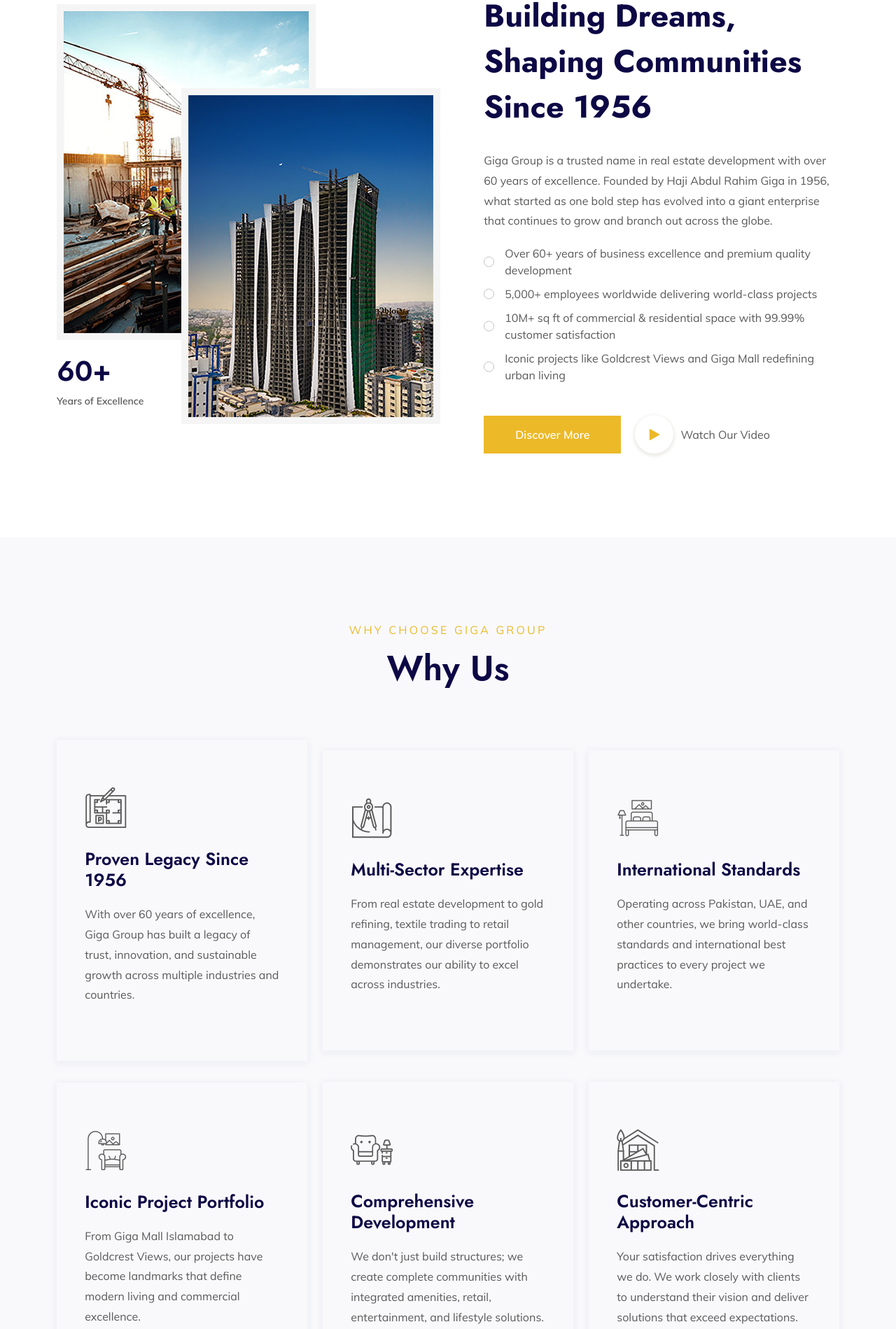
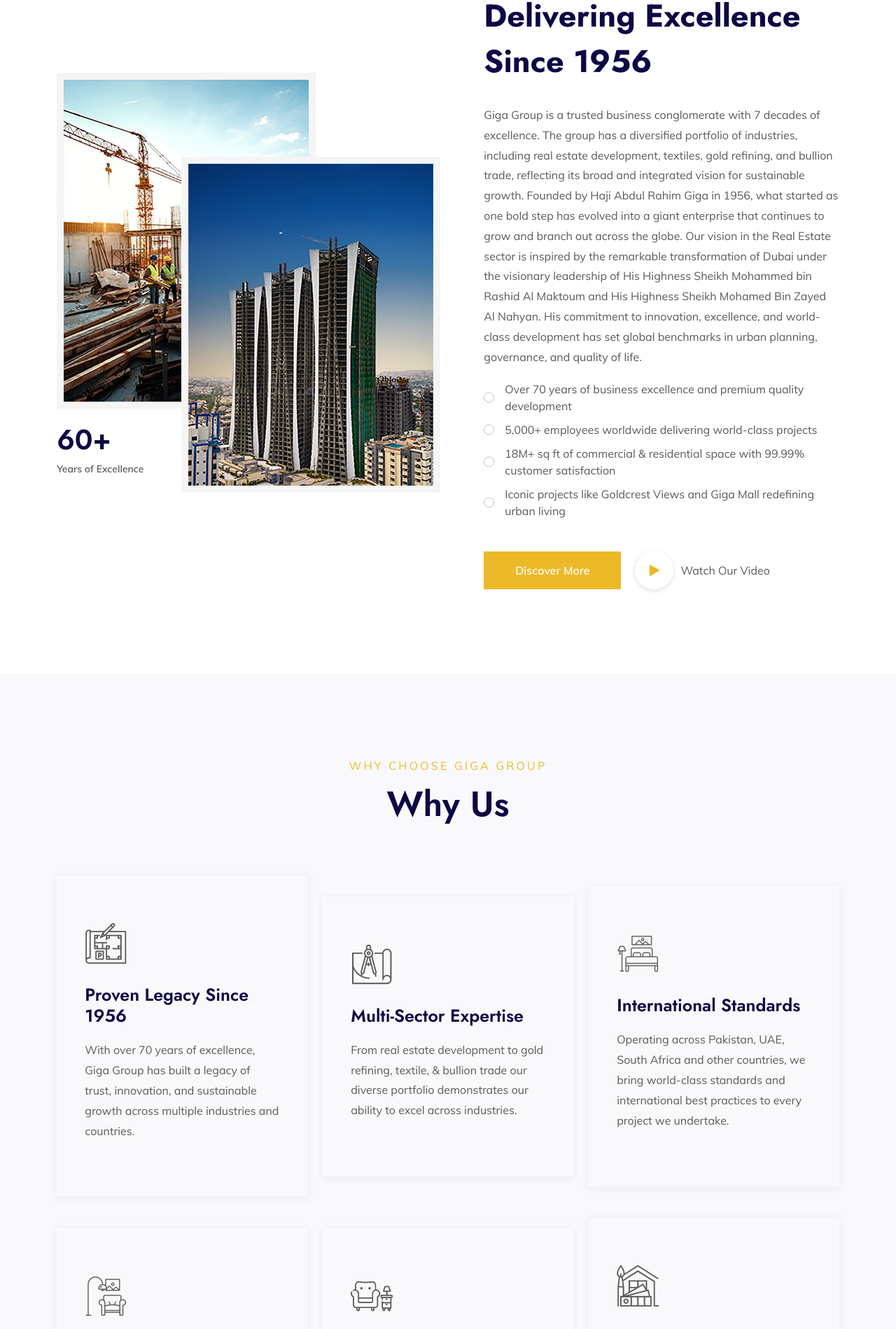
Before and after one commit to Giga-Group/GigaGroup, a React (Create React App) app: page / in a window 1280 px wide. Shown: the part 2576-4475 px from the top of the page at 70% size. Built offline with nearby package versions, Linux system fonts and the light colour scheme; no server answers; a web font is replaced by a local one.

Commit message:
minor changes

```diff
--- a/src/api/service.js
+++ b/src/api/service.js
@@ -29,8 +29,8 @@
         Id: '1',
         sImg:simg,
         sTitle: 'Proven Legacy Since 1956',
-        description:'With over 60 years of excellence, Giga Group has built a legacy of trust, innovation, and sustainable growth across multiple industries and countries.',
-        des2:'60+ years of excellence across multiple industries and countries.',
+        description:'With over 70 years of excellence, Giga Group has built a legacy of trust, innovation, and sustainable growth across multiple industries and countries.',
+        des2:'70+ years of excellence across multiple industries and countries.',
         des3:'Founded by Haji Abdul Rahim Giga in Dubai, UAE in 1956, Giga Group has evolved from a textile trading business into a multi-national conglomerate. Our proven track record spans real estate, commercial development, retail, and international trade.',
         icon:'fi flaticon-planning',
         ssImg1:sSingleimg1,
@@ -41,7 +41,7 @@
         Id: '2',
         sImg:simg2,
         sTitle: 'Multi-Sector Expertise',
-        description:'From real estate development to gold refining, textile trading to retail management, our diverse portfolio demonstrates our ability to excel across industries.',
+        description:'From real estate development to gold refining, textile, & bullion trade our diverse portfolio demonstrates our ability to excel across industries.',
         des2:'Diverse expertise across real estate, retail, trading, and manufacturing.',
         des3:'Our multi-sector approach gives us unique insights and capabilities. We understand the interconnected nature of modern business and leverage our expertise in one sector to innovate in others, creating comprehensive solutions for our clients.',
         icon:'fi flaticon-blueprint',
@@ -53,7 +53,7 @@
         Id: '3',
         sImg:simg3,
         sTitle: 'International Standards',
-        description:'Operating across Pakistan, UAE, and other countries, we bring world-class standards and international best practices to every project we undertake.',
+        description:'Operating across Pakistan, UAE, South Africa and other countries, we bring world-class standards and international best practices to every project we undertake.',
         des2:'World-class standards from international operations and partnerships.',
         des3:'Our international presence allows us to benchmark against global best practices and bring cutting-edge solutions to local markets. We combine local expertise with international standards to deliver exceptional results.',
         icon:'fi flaticon-double-bed',
@@ -89,7 +89,7 @@
         Id: '6',
         sImg:simg6,
         sTitle: 'Customer-Centric Approach',
-        description:'Your satisfaction drives everything we do. We work closely with clients to understand their vision and deliver solutions that exceed expectations.',
+        description:'Your satisfaction drives everything we do. We work closely with clients and our partners to understand their vision and deliver solutions that exceed expectations.',
         des2:'Client satisfaction drives every decision and project outcome.',
         des3:'We believe in building lasting relationships with our clients. Our customer-centric approach ensures that every project is tailored to meet specific needs while maintaining the highest standards of quality and service.',
         icon:'fi flaticon-interior-design',
--- a/src/components/about2/index.js
+++ b/src/components/about2/index.js
@@ -31,13 +31,13 @@
                         <div className="wpo-about-text">
                             <div className="wpo-about-title">
                                 <span>About Giga Group</span>
-                                <h2>Building Dreams, Shaping Communities Since 1956</h2>
+                                <h2>Delivering Excellence Since 1956</h2>
                             </div>
-                            <p>Giga Group is a trusted name in real estate development with over 60 years of excellence. Founded by Haji Abdul Rahim Giga in 1956, what started as one bold step has evolved into a giant enterprise that continues to grow and branch out across the globe.</p>
+                            <p>Giga Group is a trusted business conglomerate with 7 decades of excellence. The group has a diversified portfolio of industries, including real estate development, textiles, gold refining, and bullion trade, reflecting its broad and integrated vision for sustainable growth. Founded by Haji Abdul Rahim Giga in 1956, what started as one bold step has evolved into a giant enterprise that continues to grow and branch out across the globe. Our vision in the Real Estate sector is inspired by the remarkable transformation of Dubai under the visionary leadership of His Highness Sheikh Mohammed bin Rashid Al Maktoum and His Highness Sheikh Mohamed Bin Zayed Al Nahyan. His commitment to innovation, excellence, and world-class development has set global benchmarks in urban planning, governance, and quality of life.</p>
                             <ul className="ab-list">
-                                <li>Over 60+ years of business excellence and premium quality development</li>
+                                <li>Over 70 years of business excellence and premium quality development</li>
                                 <li>5,000+ employees worldwide delivering world-class projects</li>
-                                <li>10M+ sq ft of commercial & residential space with 99.99% customer satisfaction</li>
+                                <li>18M+ sq ft of commercial & residential space with 99.99% customer satisfaction</li>
                                 <li>Iconic projects like Goldcrest Views and Giga Mall redefining urban living</li>
                             </ul>
                             <div className="btns">
```
